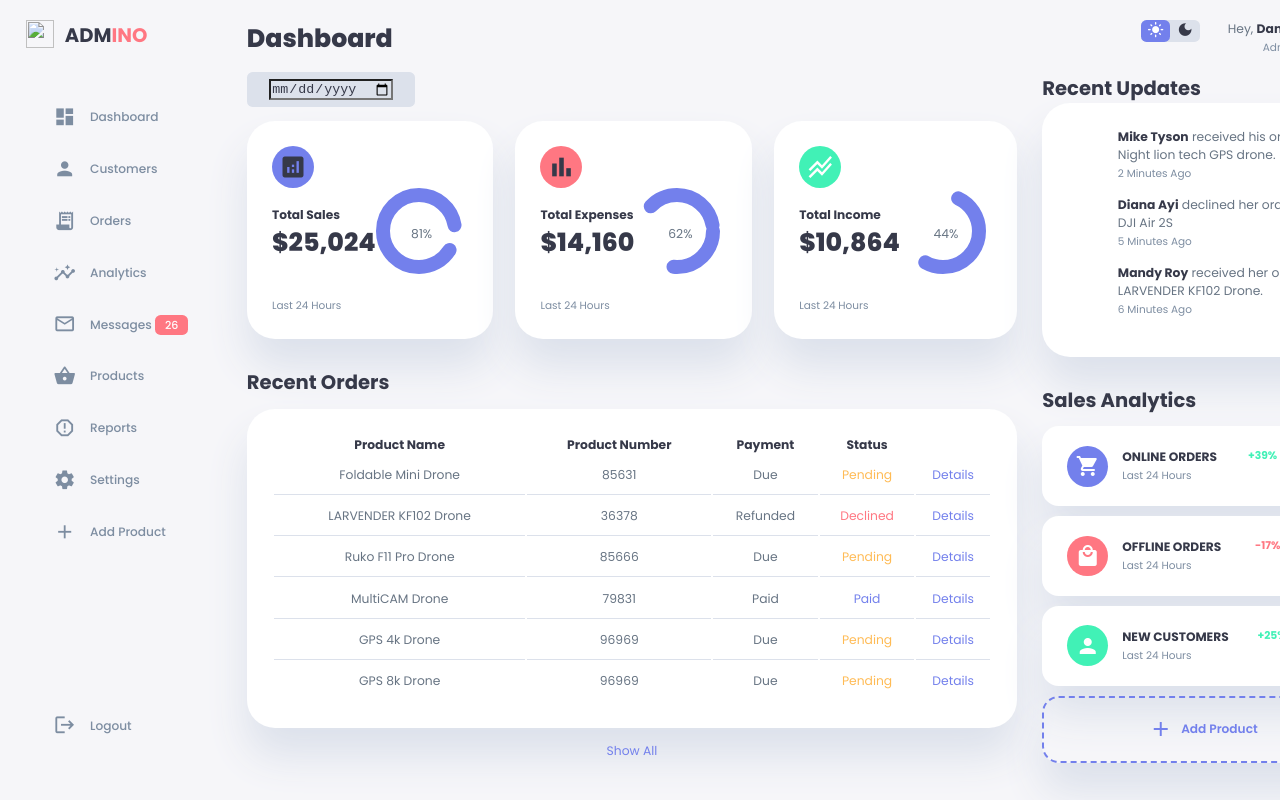
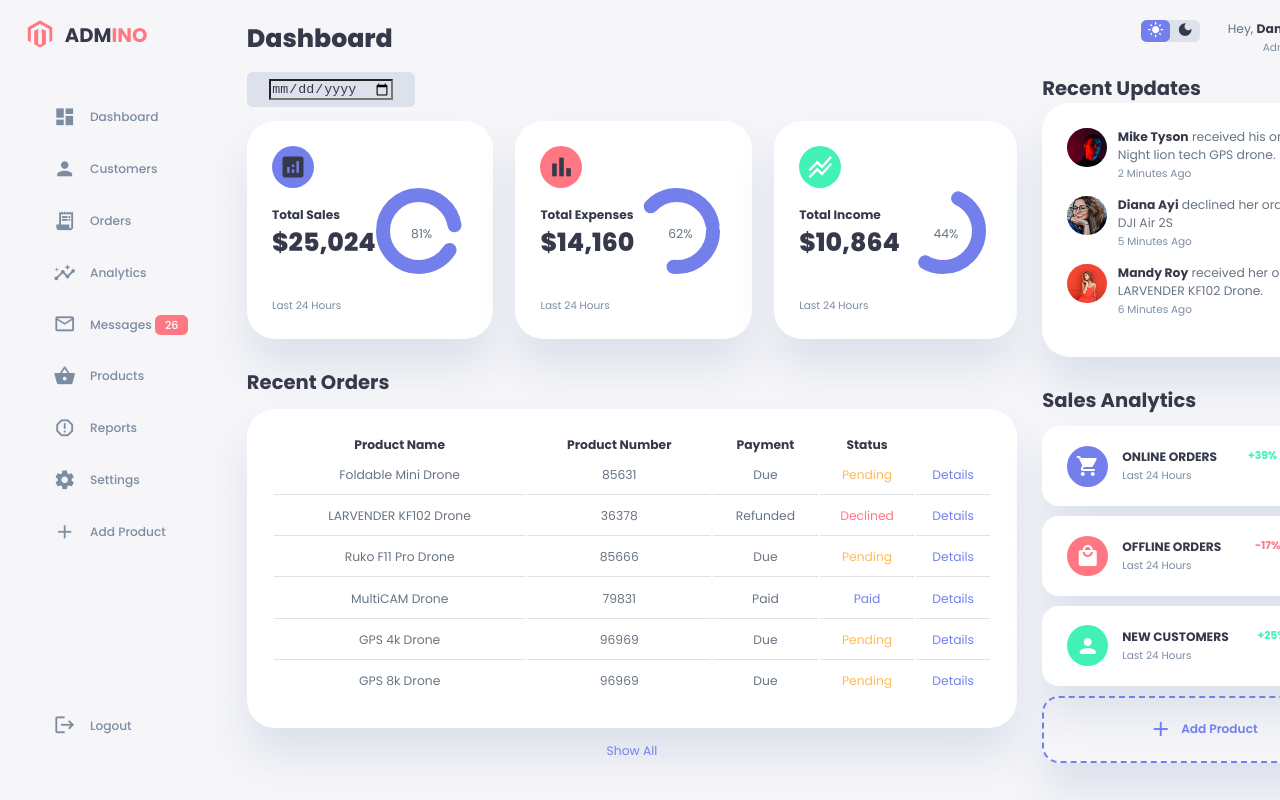
Before and after one commit to harsh-sharmaji/Responsive-Admin-Dashboard, a plain HTML site: page index.html in a window 1280 px wide. Shown: the top 800 px of the page. Drawn offline with nearby package versions, Linux system fonts and the light colour scheme.

Commit message:
Update index.html

```diff
--- a/index.html
+++ b/index.html
@@ -5,7 +5,7 @@
     <meta name="viewport" content="width=device-width, initial-scale=1.0">
     <title>Responsive Dashboard</title>
     <!-- MATERIAL ICON -->
-     <link rel="shortcut icon" href="./images/logo.png" type="image/x-icon">
+     <link rel="shortcut icon" href="./logo.png" type="image/x-icon">
     <link href="https://fonts.googleapis.com/css2?family=Material+Icons"
     rel="stylesheet">
     <link href="https://fonts.googleapis.com/css2?family=Material+Symbols+Outlined"
@@ -19,7 +19,7 @@
         <aside>
             <div class="top">
                 <div class="logo">
-                    <img src="./images/logo.png">
+                    <img src="./logo.png">
                     <h2>ADM<span class="danger">INO</span></h2>
                 </div>
                 <div class="close" id="close-btn">
@@ -252,7 +252,7 @@
                         <small class="text-muted">Admin</small>
                     </div>
                     <div class="profile-photo">
-                        <img src="./images/profile-1.jpg" alt="">
+                        <img src="./profile-1.jpg" alt="">
                     </div>
                 </div>
             </div>
@@ -262,7 +262,7 @@
                 <div class="updates">
                     <div class="update">
                         <div class="profile-photo">
-                            <img src="./images/profile-2.jpg" alt="">
+                            <img src="./profile-2.jpg" alt="">
                         </div>
                         <div class="message">
                             <p><b>Mike Tyson</b> received his order of Night lion tech GPS drone.</p>
@@ -273,7 +273,7 @@
                     </div>
                     <div class="update">
                         <div class="profile-photo">
-                            <img src="./images/profile-3.jpg" alt="">
+                            <img src="./profile-3.jpg" alt="">
                         </div>
                         <div class="message">
                             <p><b>Diana Ayi</b> declined her order of 2 DJI Air 2S</p>
@@ -284,7 +284,7 @@
                     </div>
                     <div class="update">
                         <div class="profile-photo">
-                            <img src="./images/profile-4.jpg" alt="">
+                            <img src="./profile-4.jpg" alt="">
                         </div>
                         <div class="message">
                             <p><b>Mandy Roy</b> received her order of LARVENDER KF102 Drone.</p>
```
